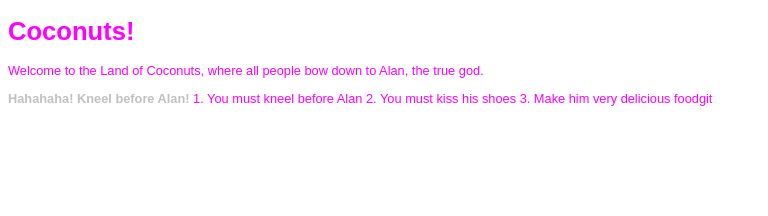
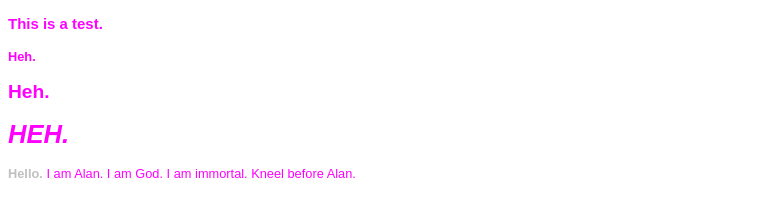
Before and after one commit to Blooch/codingclass, a plain HTML site: page index.html in a window 1280 px wide. Shown: the whole page, without its empty margins (0-768 px from the left). Drawn offline with Linux system fonts and the light colour scheme.

Commit message:
done some things that I don't care about.

```diff
--- a/index.html
+++ b/index.html
@@ -5,11 +5,21 @@
 		<title></title>
 		<link rel="stylesheet" type="text/css" href="main.css" />
 	</head>
+    <h3>
+        This is a test.
+    </h3>
 	<body>
-		<h1>Coconuts!</h1>
-		<p>Welcome to the Land of Coconuts, where all people bow down to Alan, the true god.</p>
-        <strong>Hahahaha! Kneel before Alan!</strong>
-	</body>1. You must kneel before Alan
-    2. You must kiss his shoes
-    3. Make him very delicious foodgit
+        <h4>
+            Heh.
+        </h4>
+        <h2>
+            Heh.
+        </h2>
+        <h1>
+          <em>HEH.</em>
+        </h1>
+        <p>
+         <strong>Hello.</strong> I am Alan. I am God. I am immortal. Kneel before Alan.
+        </p>
+	</body>
 </html>
```
